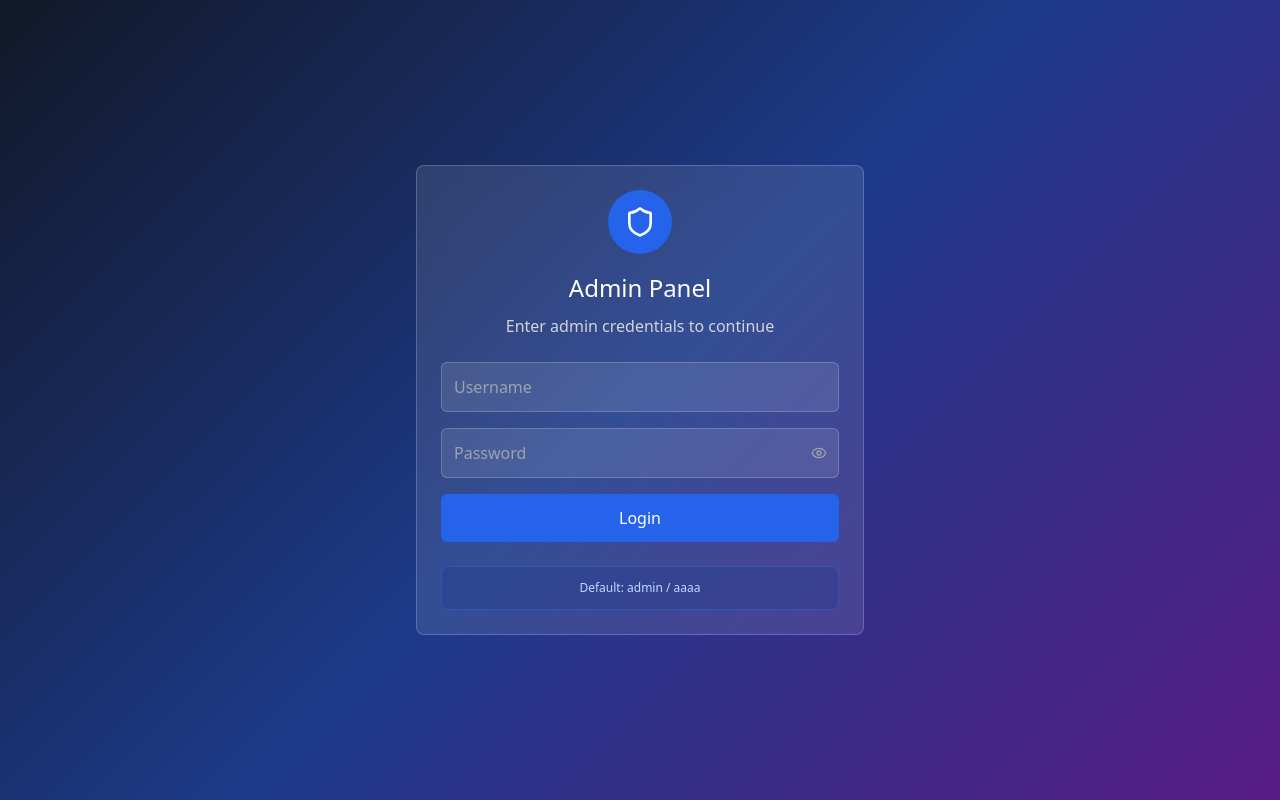
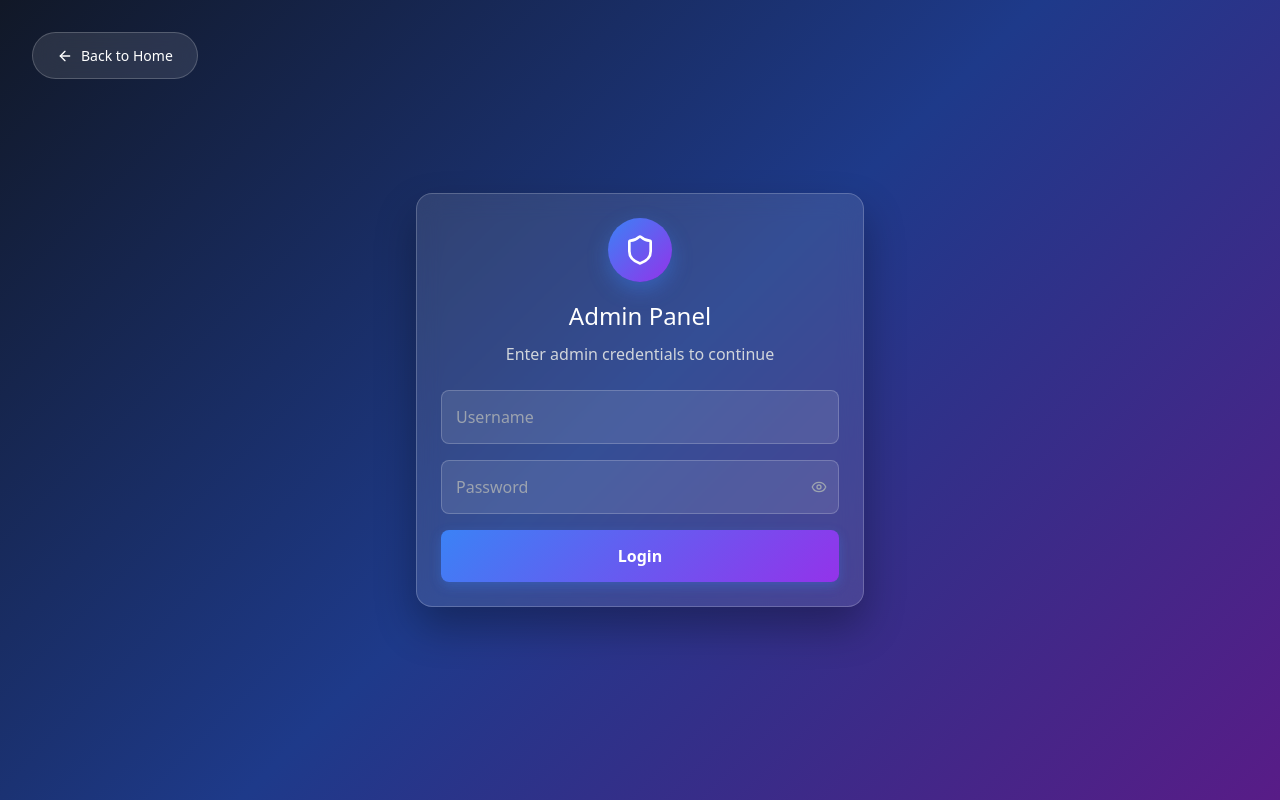
Before and after one commit to ahsanilya-s/DevSync, a React app in the folder frontend/: page /admin/login in a window 1280 px wide. Built offline with nearby package versions, Linux system fonts and the light colour scheme; the HTML template or start-up script is replaced by a standard one.

Commit message:
added back button on admin Auth Form

```diff
--- a/frontend/src/pages/AdminLogin.css
+++ b/frontend/src/pages/AdminLogin.css
@@ -5,6 +5,39 @@
     align-items: center;
     justify-content: center;
     padding: 1rem;
+    position: relative;
+}
+
+.backToHomeBtn {
+    position: absolute;
+    top: 2rem;
+    left: 2rem;
+    display: flex;
+    align-items: center;
+    gap: 0.5rem;
+    background-color: rgba(255, 255, 255, 0.1);
+    backdrop-filter: blur(12px);
+    border: 1px solid rgba(255, 255, 255, 0.2);
+    color: white;
+    padding: 0.75rem 1.5rem;
+    border-radius: 2rem;
+    cursor: pointer;
+    transition: all 0.3s ease;
+    font-size: 0.875rem;
+    font-weight: 500;
+    z-index: 10;
+}
+
+.backToHomeBtn:hover {
+    background-color: rgba(255, 255, 255, 0.2);
+    border-color: rgba(59, 130, 246, 0.5);
+    transform: translateY(-2px);
+    box-shadow: 0 4px 12px rgba(59, 130, 246, 0.3);
+}
+
+.backIcon {
+    height: 1rem;
+    width: 1rem;
 }
 
 .adminLoginCard {
@@ -13,8 +46,9 @@
     background-color: rgba(255, 255, 255, 0.1);
     backdrop-filter: blur(12px);
     border: 1px solid rgba(255, 255, 255, 0.2);
-    border-radius: 0.5rem;
+    border-radius: 1rem;
     padding: 0;
+    box-shadow: 0 20px 40px rgba(0, 0, 0, 0.3);
 }
 
 .adminLoginHeader {
@@ -26,11 +60,12 @@
     margin: 0 auto 1rem;
     width: 4rem;
     height: 4rem;
-    background-color: rgb(37, 99, 235);
+    background: linear-gradient(135deg, rgb(59, 130, 246) 0%, rgb(147, 51, 234) 100%);
     border-radius: 50%;
     display: flex;
     align-items: center;
     justify-content: center;
+    box-shadow: 0 8px 20px rgba(59, 130, 246, 0.4);
 }
 
 .adminIcon {
@@ -63,9 +98,11 @@
     background-color: rgba(255, 255, 255, 0.1);
     border: 1px solid rgba(255, 255, 255, 0.2);
     color: white;
-    padding: 0.75rem;
-    border-radius: 0.375rem;
+    padding: 0.875rem;
+    border-radius: 0.5rem;
     width: 100%;
+    font-size: 1rem;
+    transition: all 0.3s ease;
 }
 
 .adminInputField::placeholder {
@@ -75,6 +112,8 @@
 .adminInputField:focus {
     outline: none;
     border-color: rgb(59, 130, 246);
+    background-color: rgba(255, 255, 255, 0.15);
+    box-shadow: 0 0 0 3px rgba(59, 130, 246, 0.1);
 }
 
 .passwordFieldWrapper {
@@ -103,34 +142,25 @@
 
 .adminSubmitBtn {
     width: 100%;
-    background-color: rgb(37, 99, 235);
+    background: linear-gradient(135deg, rgb(59, 130, 246) 0%, rgb(147, 51, 234) 100%);
     color: white;
-    padding: 0.75rem;
+    padding: 0.875rem;
     border: none;
-    border-radius: 0.375rem;
+    border-radius: 0.5rem;
     cursor: pointer;
-    transition: background-color 0.3s ease;
+    transition: all 0.3s ease;
+    font-weight: 600;
+    font-size: 1rem;
+    box-shadow: 0 4px 12px rgba(59, 130, 246, 0.3);
 }
 
 .adminSubmitBtn:hover {
-    background-color: rgb(29, 78, 216);
+    background: linear-gradient(135deg, rgb(37, 99, 235) 0%, rgb(126, 34, 206) 100%);
+    transform: translateY(-2px);
+    box-shadow: 0 6px 16px rgba(59, 130, 246, 0.4);
 }
 
 .adminSubmitBtn:disabled {
     opacity: 0.6;
     cursor: not-allowed;
 }
-
-.adminCredentialsInfo {
-    margin-top: 1.5rem;
-    padding: 0.75rem;
-    background-color: rgba(30, 58, 138, 0.3);
-    border-radius: 0.5rem;
-    border: 1px solid rgba(59, 130, 246, 0.3);
-}
-
-.adminCredentialsText {
-    font-size: 0.75rem;
-    color: rgb(191, 219, 254);
-    text-align: center;
-}
--- a/frontend/src/pages/AdminLogin.jsx
+++ b/frontend/src/pages/AdminLogin.jsx
@@ -3,7 +3,7 @@ import { useNavigate } from 'react-router-dom'
 import { Card, CardContent, CardHeader, CardTitle } from '../components/ui/card'
 import { Button } from '../components/ui/button'
 import { Input } from '../components/ui/input'
-import { Shield, Eye, EyeOff } from 'lucide-react'
+import { Shield, Eye, EyeOff, ArrowLeft } from 'lucide-react'
 import { toast } from 'sonner'
 import { Toaster } from '../components/ui/sonner'
 import api from '../api'
@@ -35,6 +35,13 @@ const AdminLogin = () => {
 
   return (
     <div className="adminLoginPage">
+      <button
+        onClick={() => navigate('/')}
+        className="backToHomeBtn"
+      >
+        <ArrowLeft className="backIcon" />
+        Back to Home
+      </button>
       <div className="adminLoginCard">
         <div className="adminLoginHeader">
           <div className="adminIconWrapper">
@@ -80,11 +87,6 @@ const AdminLogin = () => {
               {isLoading ? 'Logging in...' : 'Login'}
             </button>
           </form>
-          <div className="adminCredentialsInfo">
-            <p className="adminCredentialsText">
-              Default: admin / aaaa
-            </p>
-          </div>
         </div>
       </div>
       <Toaster position="bottom-right" />
```
